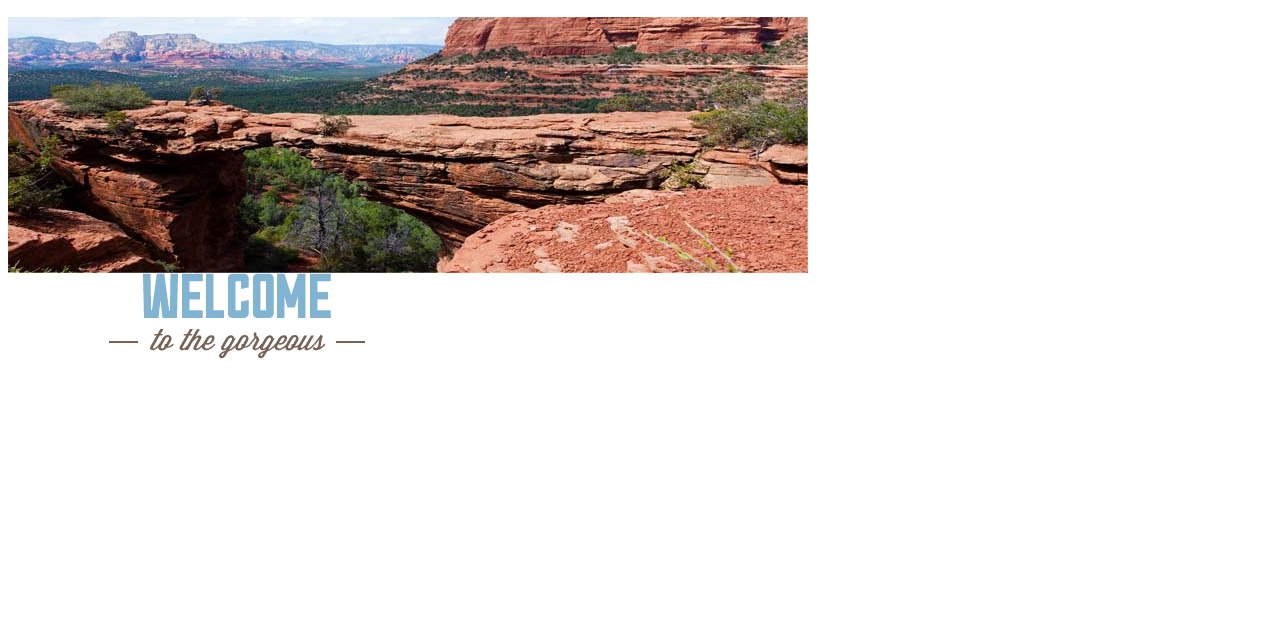
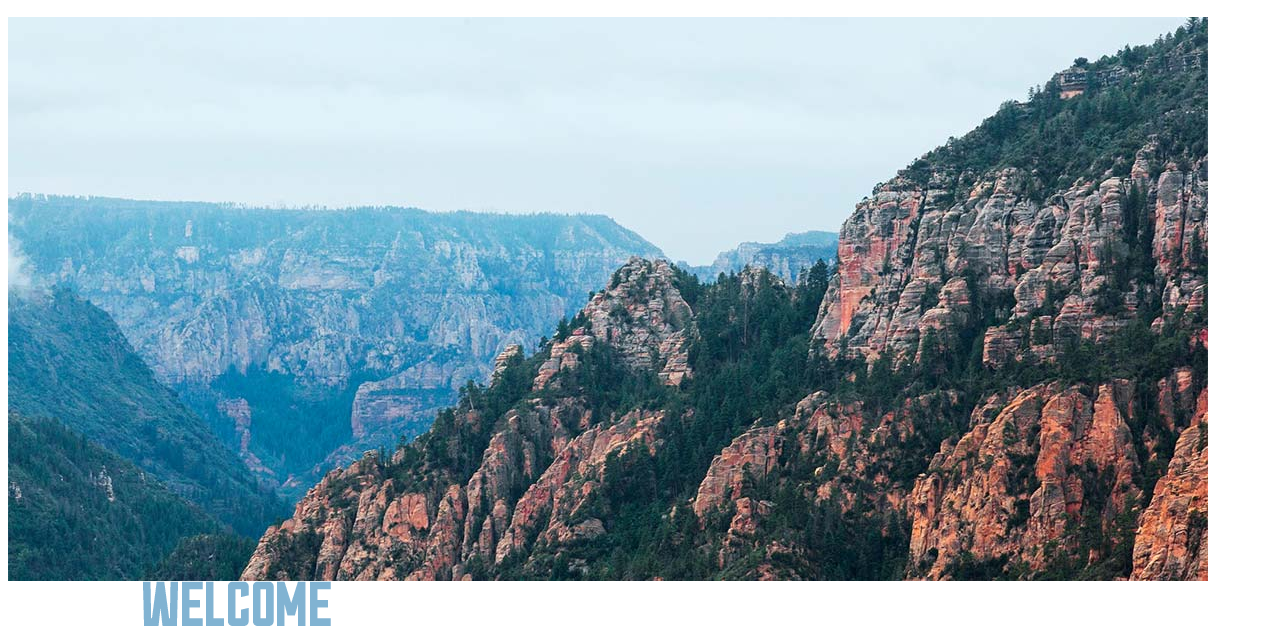
Before and after one commit to LoginovMikhail/283933-sedona, a plain HTML site: page sedona.html in a window 1280 px wide. Shown: the part 153-788 px from the top of the page. Drawn offline with Linux system fonts and the light colour scheme.

Commit message:
добавил правки

```diff
--- a/sedona.html
+++ b/sedona.html
@@ -18,7 +18,7 @@
           </ul>
         </nav>
         <div class="bg-rock">
-          <img src="img/Layer 5 copy.jpg" alt="Задний фон-горы">
+          <img src="img/Layer 14.jpg" alt="Задний фон-горы">
         </div>
         <div class="welcome">
           <img src="img/Layer 9.png" alt="Добро пожаловать в седону" />
```
